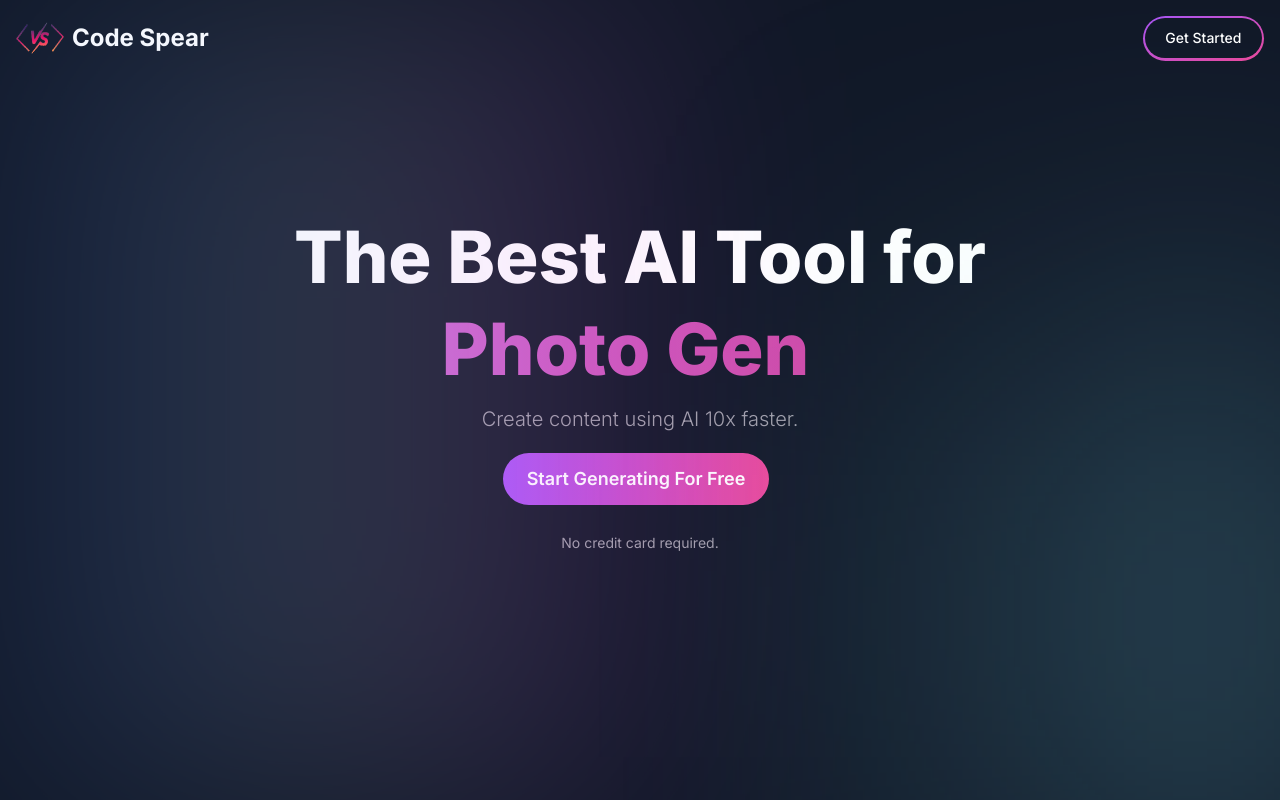
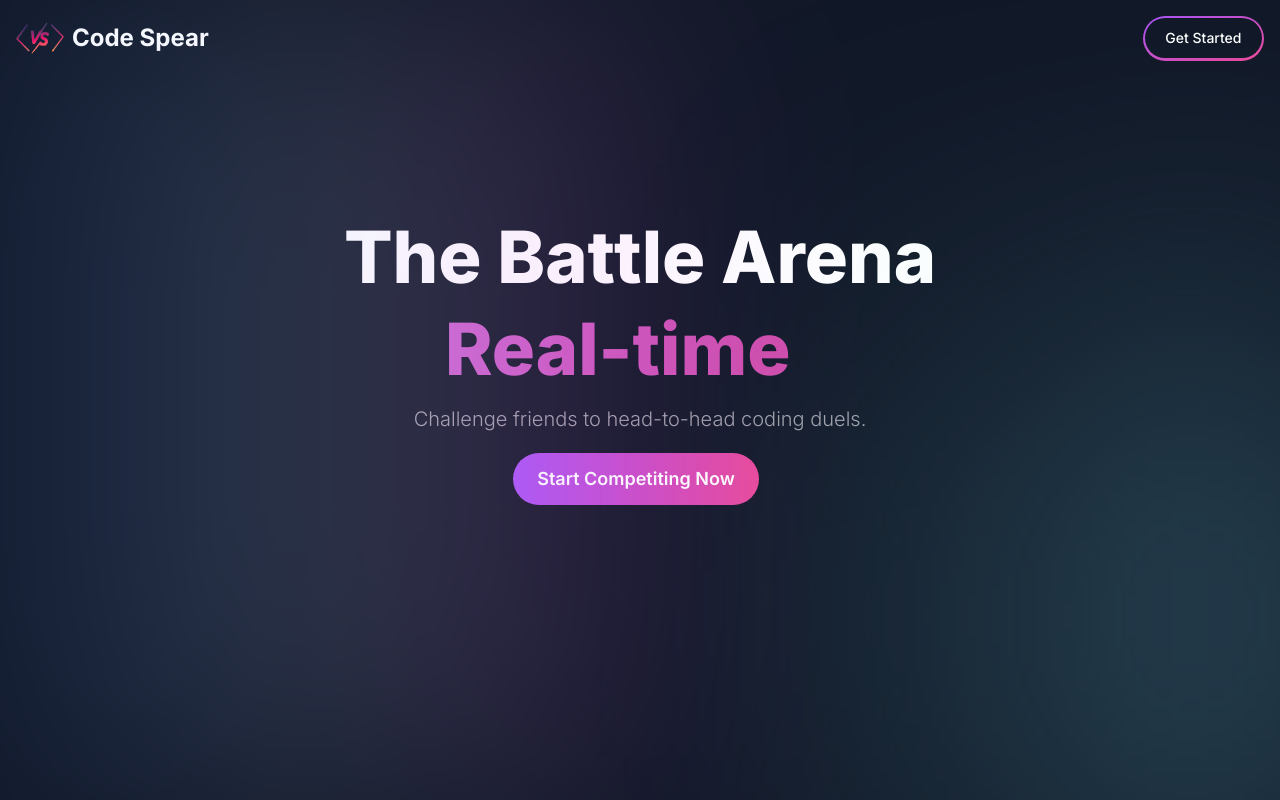
Before and after one commit to PradhumnAgarwal/codespear, a Next.js app in the folder client/: page / in a window 1280 px wide. Built offline with nearby package versions, Linux system fonts and the light colour scheme.

Commit message:
main page

```diff
--- a/client/src/components/ContestScreen.tsx
+++ b/client/src/components/ContestScreen.tsx
@@ -7,6 +7,7 @@ import Interaction from "./fight_components/Interaction";
 function ContestScreen() {
   const [problem, setProblem] = useState(twoSum);
   const [probLength, setProbLength] = useState(1);
+  const [myResults, setMyResults] = useState(0);
   useEffect(() => {
     // console.log('Contest Screen');
     const getProblemID = async () => {
@@ -14,15 +15,13 @@ function ContestScreen() {
       const prob = await data.json();
       setProbLength(prob.length);
       // console.log(prob.length);
-      };
+    };
     getProblemID();
     let n = Math.floor(Math.random() * probLength);
-    if(n == 0) n++;
+    if (n == 0) n++;
     // console.log(n);
     const createProblem = async () => {
-      const data = await fetch(
-        `https://codespear-1qu9.onrender.com/ques/${n}`
-      );
+      const data = await fetch(`https://codespear-1qu9.onrender.com/ques/${n}`);
       const prob = await data.json();
       setProblem(prob);
       // console.log(prob);
@@ -32,10 +31,10 @@ function ContestScreen() {
   return (
     <div className="w-full flex">
       <div className="w-[80%]">
-        <Workspace problem={problem} />
+        <Workspace problem={problem} setMyResults={setMyResults} />
       </div>
       <div className="w-[20%] bg-gray-800 text-white">
-        <Interaction />
+        <Interaction myResults={myResults} />
       </div>
     </div>
   );
--- a/client/src/components/fight_components/Interaction.tsx
+++ b/client/src/components/fight_components/Interaction.tsx
@@ -5,7 +5,7 @@ import { SocketContext } from "@/SocketContext";
 import { Editor } from "@monaco-editor/react";
 import { useClerk } from "@clerk/clerk-react";
 
-function Interaction() {
+function Interaction({ myResults }: { myResults: number }) {
   // opponent language, submission status
 
   const {
@@ -22,9 +22,10 @@ function Interaction() {
   const language = "cpp";
 
   return (
-    <div className="bg-dark-layer-2  h-[100vh] overflow-y-auto border-l-4 border-slate-950 flex flex-col space-y-2">
+    <div className="bg-dark-layer-2  h-[100vh] overflow-y-auto border-l-4 border-slate-950 flex flex-col">
       <div className="h-10">Timer</div>
-      <div className="h-[35%] min-h-36 relative mx-1 border-gray-950 border-2">
+      <div className="flex flex-col h-full justify-between">
+        <div className="h-[45%] min-h-36 relative mx-1 border-gray-950 border-2">
           {loaded ? (
             <div className="overlay">
               {/* <div style={{pointerEvents:'none', opacity:0}}> */}
@@ -48,7 +49,7 @@ function Interaction() {
             </div>
           )}
         </div>
-      <div className="mx-2 relative">
+        <div className="mx-2 relative my-1">
           <div className="absolute w-full flex justify-center top-12 z-10">
             <img src="logo_01.png" className="h-8" />
           </div>
@@ -56,18 +57,20 @@ function Interaction() {
             Submission Results
           </div>
           <div className="h-16 flex relative bg-[rgb(31,31,31)]">
-          <div className=" flex-1 text-4xl flex items-center justify-center">
-            3
+            <div className=" flex-1 flex flex-col items-center justify-center">
+              <p className="text-4xl">{myResults}</p>
+              <p className="text-xs">{name || "You"}</p>
             </div>
-          <div className=" flex-1 text-4xl flex items-center justify-center">
+            <div className=" flex-1 text-4xl flex flex-col items-center justify-center">
               <p>{oppResults ? oppResults.length : 0}</p>
+              <p className="text-xs">{call.callerName || "Opponent"}</p>
             </div>
           </div>
           <div className="text-center p-1 bg-[rgb(26,26,26)] text-gray-400 text-sm rounded-b-xl">
             testcases passed
           </div>
         </div>
-      <div className="flex mx-2 space-x-1">
+        <div className="flex mx-2 space-x- my-1">
           <div className=" w-[50%]">
             <video
               style={{ width: "100%" }}
@@ -92,10 +95,11 @@ function Interaction() {
         </div>
 
         <div
-        className="bg-red-500 hover:bg-red-700 text-white font-bold py-1 rounded text-center cursor-pointer mx-6"
+          className="bg-red-500 hover:bg-red-700 text-white font-bold py-1 rounded text-center cursor-pointer mx-6 mt-2 mb-4"
           onClick={leaveCall}
         >
           Leave
+        </div>
       </div>
     </div>
   );
--- a/client/src/components/fight_components/Workspace.tsx
+++ b/client/src/components/fight_components/Workspace.tsx
@@ -13,7 +13,13 @@ import { ToastContainer, toast } from "react-toastify";
 import "react-toastify/dist/ReactToastify.css";
 import Confetti from "react-confetti";
 
-const Workspace = ({ problem }: { problem: ProblemType }) => {
+const Workspace = ({
+  problem,
+  setMyResults,
+}: {
+  problem: ProblemType;
+  setMyResults: (arg0: number) => void;
+}) => {
   const { codeShare, oppResults, resultsFunc } = useContext(SocketContext);
   const [code, setCode] = useState<string>(CODE_SNIPPETS["javascript"]);
   const [confetti, setConfetti] = useState<boolean>(false);
@@ -143,6 +149,9 @@ const Workspace = ({ problem }: { problem: ProblemType }) => {
     }
 
     resultsFunc(newSubmitResults);
+    setMyResults(
+      newSubmitResults.filter((result) => result.verdict === true).length
+    );
     setExecuting(false);
     // console.log(newSubmitResults);
 
@@ -158,7 +167,7 @@ const Workspace = ({ problem }: { problem: ProblemType }) => {
       }, 5000);
     } else {
       if (status.length)
-        toast.error(status + " on testcase " + newSubmitResults.length + 1, {
+        toast.error(status + " on testcase " + (newSubmitResults.length + 1), {
           position: "top-center",
         });
       else toast.error("Some testcases failed", { position: "top-center" });
--- a/client/src/components/landingHero.tsx
+++ b/client/src/components/landingHero.tsx
@@ -9,16 +9,15 @@ export const LandingHero = () => {
       <div className="absolute w-[50%] inset-0 gradient-01 opacity-15" />
       <div className="text-white font-bold py-36 text-center space-y-5">
         <div className="text-4xl sm:text-5xl md:text-6xl lg:text-7xl space-y-5 font-extrabold">
-          <h1>The Best AI Tool for</h1>
+          <h1>The Battle Arena</h1>
           <div className="text-transparent bg-clip-text bg-gradient-to-r from-purple-400 to-pink-600">
             <Typewriter
               options={{
                 strings: [
-                  "Chatbot.",
-                  "Photo Generation.",
-                  "Music Generation.",
-                  "video Generation.",
-                  "Code Generation.",
+                  "Real-time Matches.",
+                  "Immersive Experience.",
+                  "Multi-language.",
+                  "Low-latency Comm.",
                 ],
                 autoStart: true,
                 loop: true,
@@ -27,24 +26,24 @@ export const LandingHero = () => {
           </div>
         </div>
         <div className="text-sm md:text-xl font-light text-zinc-400">
-          Create content using AI 10x faster.
+          Challenge friends to head-to-head coding duels.
         </div>
         <div>
-          <Link href="/hello">
+          <Link href="/battle">
             <button
               type="button"
               className="text-sm md:text-lg px-6 py-3 rounded-full font-semibold text-center me-2 mb-2  text-white bg-gradient-to-r from-purple-500 to-pink-500 transition-all ease-in-out duration-100 focus:ring-4 focus:outline-none focus:ring-purple-200 dark:focus:ring-purple-800"
             >
-              Start Generating For Free
+              Start Competiting Now
             </button>
           </Link>
         </div>
 
         <div className="gradient-02 z-0" />
 
-        <div className="text-zinc-400 text-xs md:text-sm font-normal">
+        {/* <div className="text-zinc-400 text-xs md:text-sm font-normal">
           No credit card required.
-        </div>
+        </div> */}
       </div>
     </>
   );
```
Lines whose indentation alone changed are shown as unchanged.
